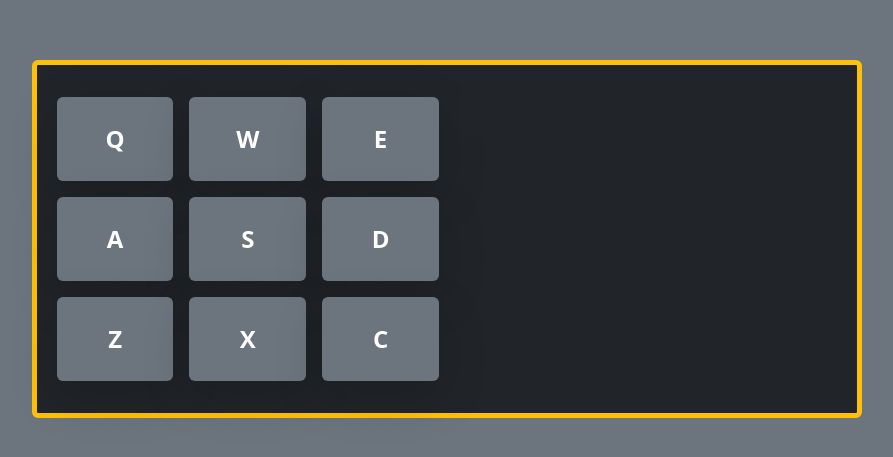
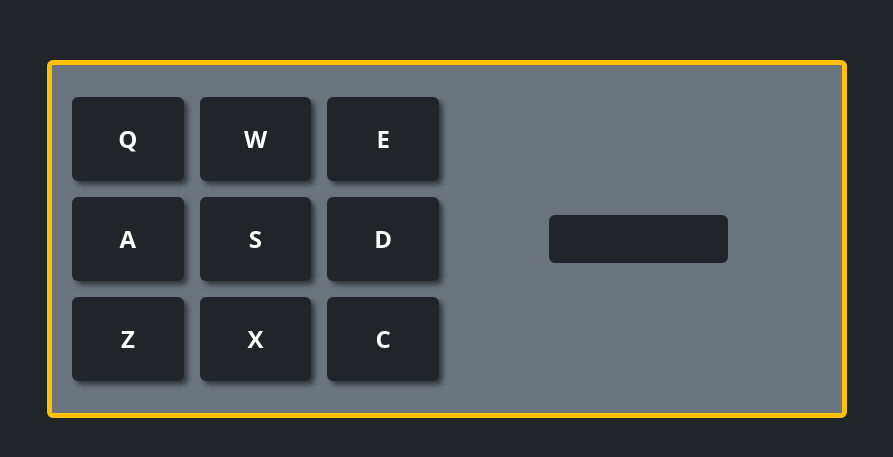
Before and after one commit to mamlaki/drum-machine, a React (Create React App) app: page / in a window 1280 px wide. Shown: the part 161-618 px from the top of the page, without its empty margins (193-1086 px from the left). Built offline with nearby package versions, Linux system fonts and the light colour scheme.

Commit message:
General: Adjusted the colour palette and positioned the machine display. - Now using custom drop shadow instead of Boostrap for drumkeys. - Now using custom width instead of Bootstrap for width.

```diff
--- a/src/App.css
+++ b/src/App.css
@@ -1,5 +1,10 @@
+#drum-machine {
+  width: 50rem;
+}
+
 .drumkeys-container {
   transition: background-color 0.2s ease-in-out;
+  box-shadow: 4px 4px 5px rgba(0, 0, 0, 0.5);
 }
 
 .drumkeys:hover,
--- a/src/App.js
+++ b/src/App.js
@@ -6,14 +6,14 @@ export default function App() {
   const [displayText, setDisplayText] = useState('')
 
   return (
-    <div className='vh-100 d-flex align-items-center justify-content-center bg-secondary text-white fw-bold'>
-      <div id='drum-machine' className='border border-5 border-warning rounded p-4 d-flex justify-content-center align-items-center bg-dark'>
+    <div className='vh-100 d-flex align-items-center justify-content-center bg-dark text-white fw-bold'>
+      <div id='drum-machine' className='border border-5 border-warning rounded p-4 d-flex justify-content-center align-items-center bg-secondary '>
         <div className='row'>
           <div className='col-md-6'>
             <DrumPad setDisplayText={setDisplayText} />
           </div>
-          <div className='col-md-6'>
-            <div id='display' className='bg-dark p-4 rounded'>{displayText}</div>
+          <div className='col-md-6 d-flex align-items-center justify-content-center'>
+            <div id='display' className='bg-dark p-4 rounded text-center w-50 fs-5'>{displayText}</div>
           </div>
         </div>
       </div>
--- a/src/components/DrumPad.js
+++ b/src/components/DrumPad.js
@@ -52,7 +52,7 @@ export default function DrumPad({ setDisplayText }) {
     <div className="row">
       {drumKeys.map(({ key, id, audioSrc, displayName }) => (
         <div id={id} key={id} onClick={() => playAudio(key, displayName)} className="col-md-4 p-2">
-          <div className={`drumkeys-container p-4 text-center rounded shadow-lg fs-4 ${hoverId === id || activeId === id ? 'drumkeys' : 'bg-secondary'} ${activeId === id ? 'drumkeys-active' : ''}`} onMouseEnter={() => setHoverId(id)} onMouseLeave={() => setHoverId(null)}>
+          <div className={`drumkeys-container p-4 text-center rounded fs-4 ${hoverId === id || activeId === id ? 'drumkeys' : 'bg-dark'} ${activeId === id ? 'drumkeys-active' : ''}`} onMouseEnter={() => setHoverId(id)} onMouseLeave={() => setHoverId(null)}>
             {key}
           </div>
           <audio id={key} src={audioSrc}></audio>
```
